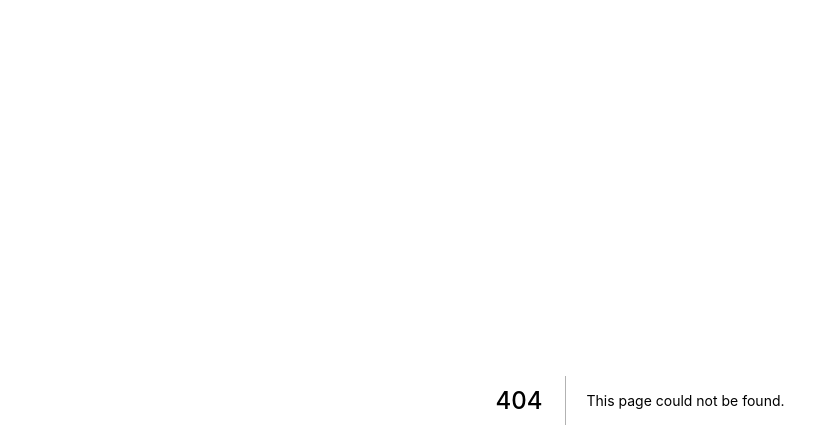
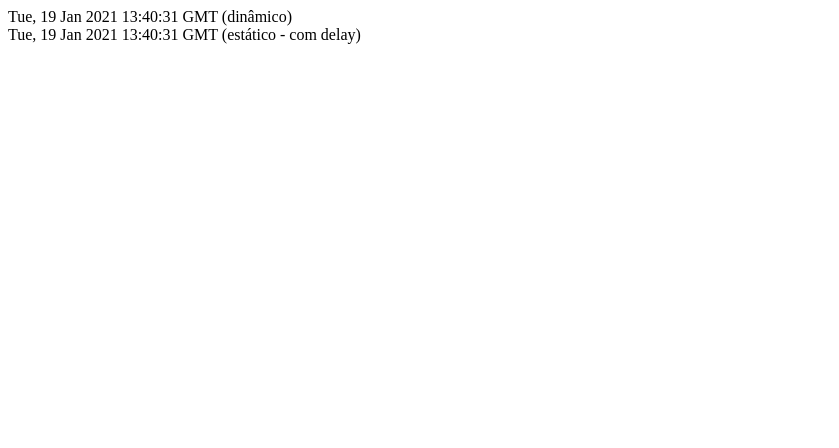
Before and after one commit to Daniel-Vinicius/ideia-unica, a Next.js app: page /tempo in a window 1280 px wide. Before the commit this address had no page. Shown: the top 448 px of the page, without its empty margins (0-839 px from the left). Built offline with nearby package versions, Linux system fonts and the light colour scheme.

Commit message:
adiciona revalidação

```diff
--- /dev/null
+++ b/pages/tempo.js
@@ -0,0 +1,31 @@
+function Tempo(props) {
+  console.log('> Passando pelo Frontend;')
+  const dynamicDate = new Date();
+  const dynamicDateString = dynamicDate.toGMTString();
+
+  return (
+    <div>
+      <div>{dynamicDateString} (dinâmico)</div>
+      {/* <div>{props.staticDateString} (estático)</div> */}
+      <div>{props.staticDateString} (estático - com delay)</div>
+    </div>
+  )
+}
+
+export async function getStaticProps() {
+  console.log('> Passando pelo getStaticProps();');
+  console.log('> Adicionando delay de 5 segundos');
+
+  await delay(5000);
+  const staticDate = new Date();
+  const staticDateString = staticDate.toGMTString();
+
+  return {
+    props: {
+      staticDateString
+    },
+    revalidate: 1
+  }
+}
+const delay = ms => new Promise(resolve => setTimeout(resolve, ms));
+export default Tempo;
```
